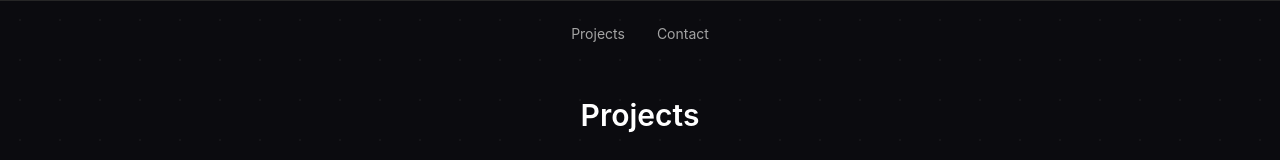
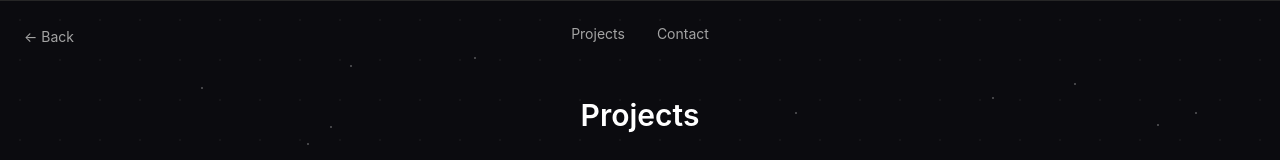
Before and after one commit to katiebaumeister/nextjspractice, a Next.js app in the folder portfolio/: page /projects in a window 1280 px wide. Shown: the top 160 px of the page. Built offline with nearby package versions, Linux system fonts and the light colour scheme.

Commit message:
Update projects.js

```diff
--- a/portfolio/pages/projects.js
+++ b/portfolio/pages/projects.js
@@ -1,7 +1,10 @@
+// pages/projects.js
 import Head from 'next/head';
 import Projects from '../components/Projects';
 import Nav from '../components/Nav';
 import Background from '../components/Background';
+import Particles from '../components/Particles';
+import Link from 'next/link';
 
 export default function ProjectsPage() {
   return (
@@ -11,7 +14,11 @@ export default function ProjectsPage() {
       </Head>
       <main className="relative overflow-hidden min-h-screen bg-neutral-950 text-white scroll-smooth">
         <Background />
+        <Particles />
         <Nav />
+        <div className="absolute top-6 left-6 z-20">
+          <Link href="/" className="text-sm text-neutral-400 hover:text-white">← Back</Link>
+        </div>
         <Projects />
       </main>
     </>
```
